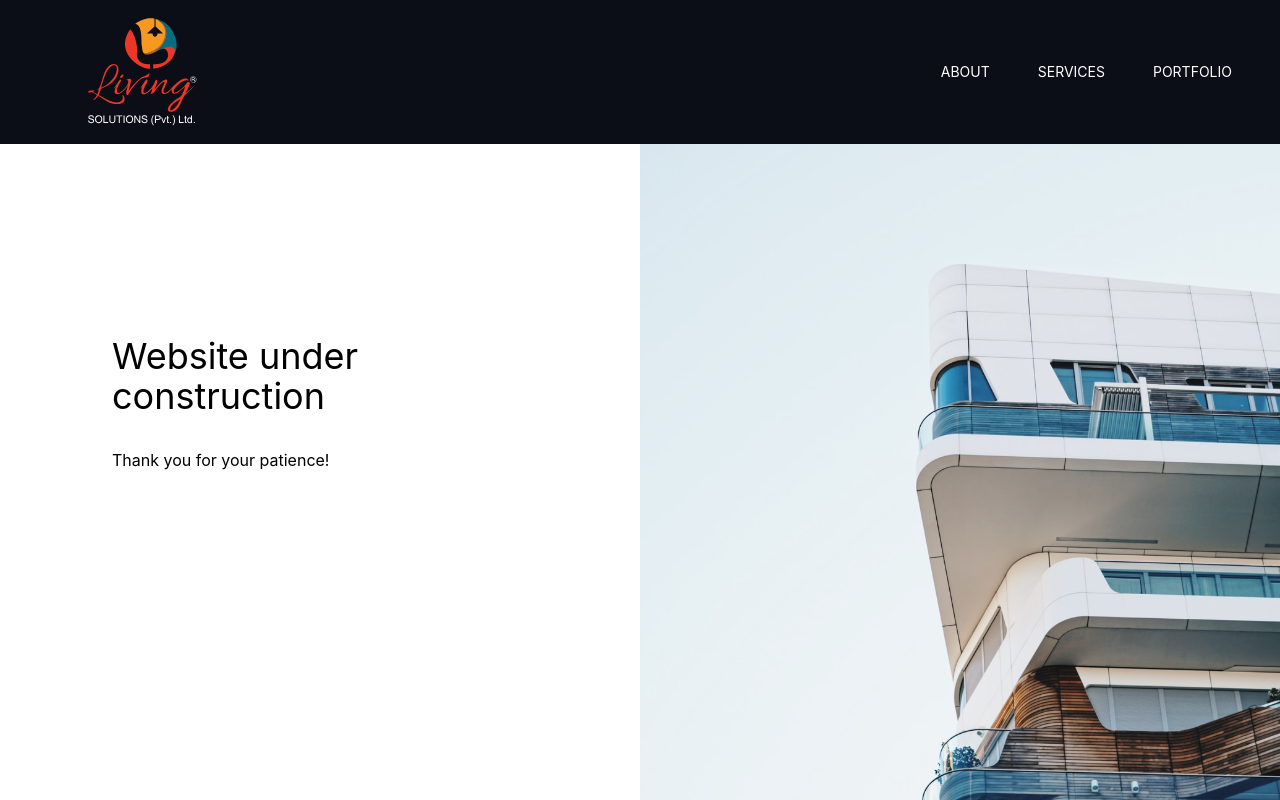
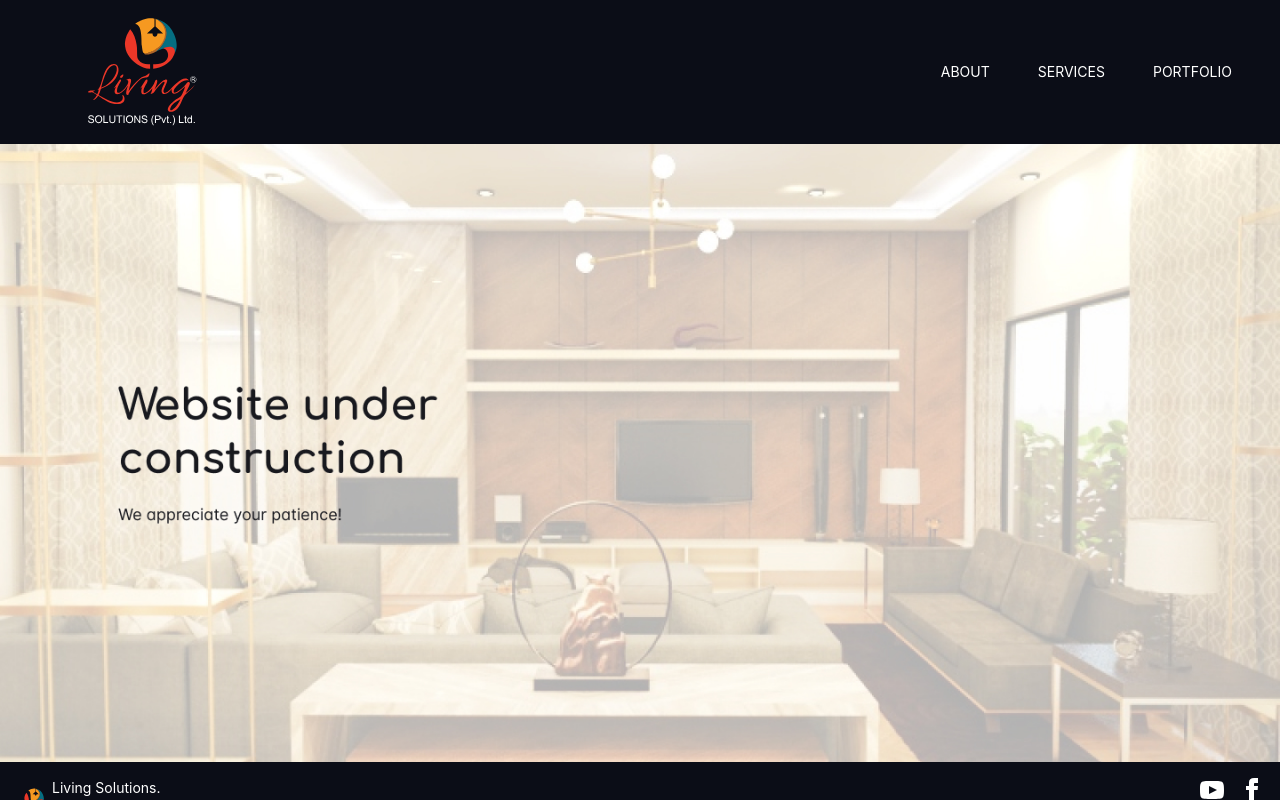
Before and after one commit to NasirKhalidQ/living-frontend, a React (Create React App) app: page / in a window 1280 px wide. Shown: the top 800 px of the page. Built offline with nearby package versions, Linux system fonts and the light colour scheme; the HTML template or start-up script is replaced by a standard one.

Commit message:
change image back

```diff
--- a/src/App.js
+++ b/src/App.js
@@ -7,7 +7,7 @@ function App() {
   return (
     <>
       <NavBar />
-      <Landing imgpath="./imgs/building.svg" />
+      <Landing imgpath="./imgs/interior.jpg" />
       <Footer />
     </>
   );
--- a/src/Footer.js
+++ b/src/Footer.js
@@ -10,14 +10,14 @@ function Footer() {
             height="20"
             alt="logo"
           />
-          <div className="grid grid-rows-2 grid-flow-col text-sm">
+          <div className="grid grid-rows-2 grid-flow-col text-xs md:text-sm">
             <div className="">Living Solutions. </div>
             <div className="">Copyright © 2021.</div>
           </div>
         </div>
         <div className="gap-4 flex justify-end ml-auto">
           <a
-            href="https://www.youtube.com"
+            href="https://www.youtube.com/channel/UCLF-FxK_37E3CImuzdTJ64g"
             target="_blank"
             className="cursor-pointer hover:text-living-red"
             rel="noreferrer"
--- a/src/Landing.js
+++ b/src/Landing.js
@@ -1,13 +1,7 @@
 function Landing({ imgpath }) {
   return (
-    <div className="grid grid-cols-2">
-      <div className="mx-0 my-12 md:my-48 md:mx-28">
-        <h2 className="text-lg md:text-4xl pb-2 md:pb-8">
-          Website under construction
-        </h2>
-        <h2 className="text-sm md:text-base">Thank you for your patience!</h2>
-      </div>
-      <img className="text-lg" src={imgpath} alt="background" />
+    <div className="relative">
+      <img className="w-full" src={imgpath} alt="background" />
     </div>
   );
 }
```
